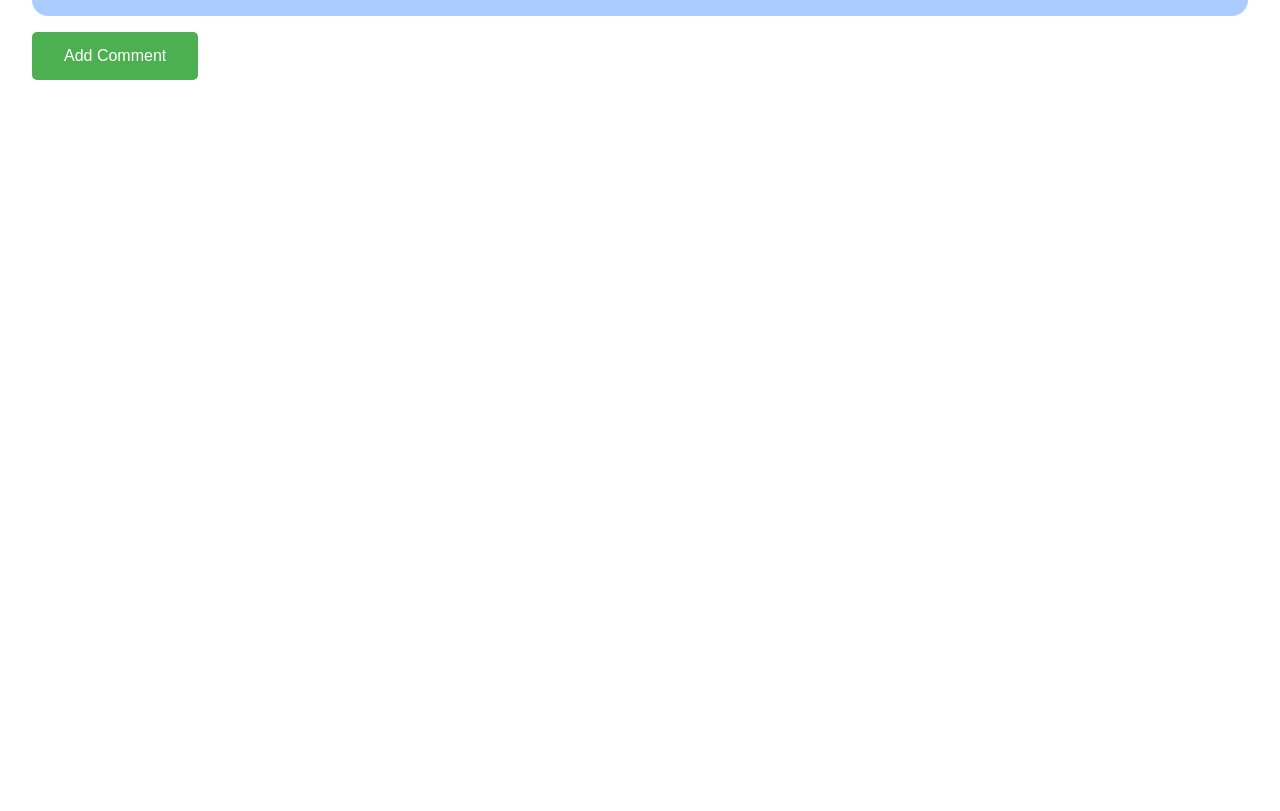
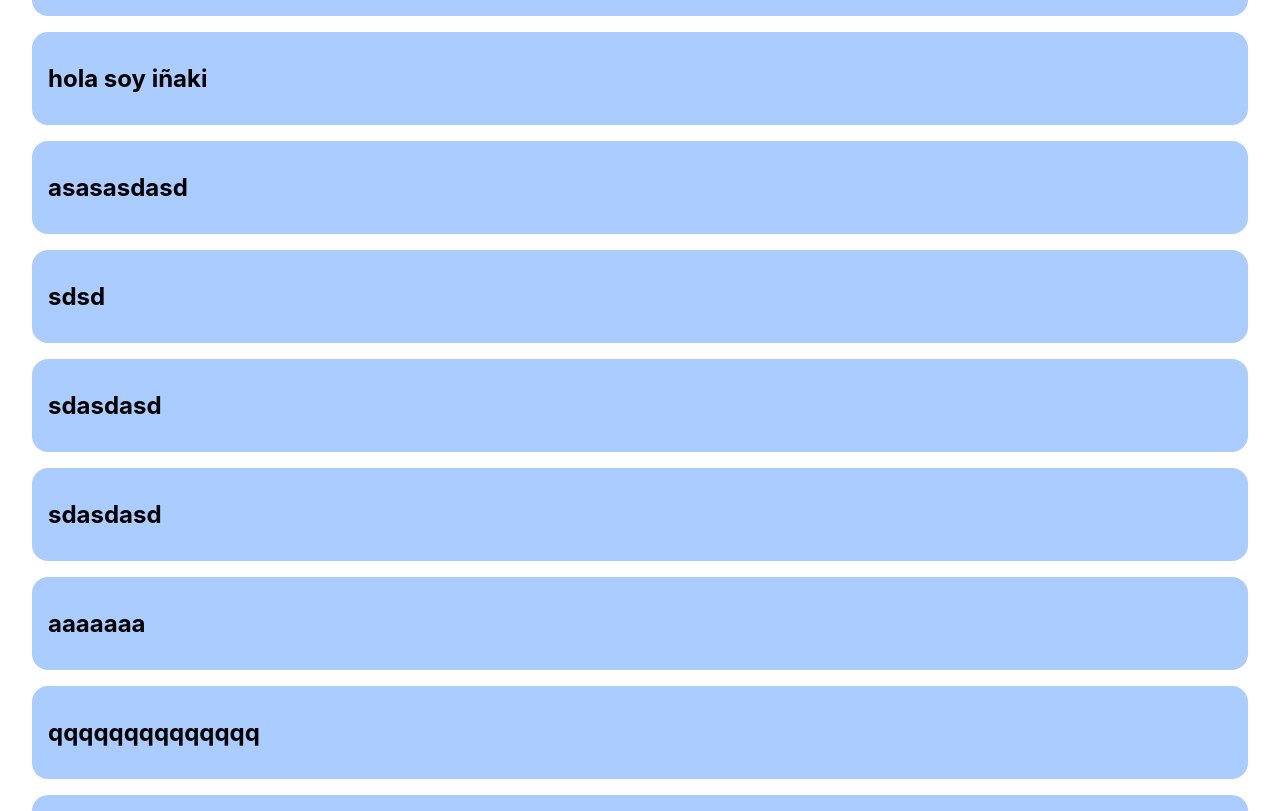
Before and after one commit to Fusuma-Tech/front-assesment, a React (Create React App) app: page /post/1 in a window 1280 px wide. Shown: the part 474-1285 px from the top of the page. Before the commit the page ends 800 px from the top, so only its background shows below. Built offline with nearby package versions, Linux system fonts and the light colour scheme; data requests are answered from the project's data file.

Commit message:
still need to take a look to the comments

```diff
--- a/db.json
+++ b/db.json
@@ -31,43 +31,50 @@
       "text": "Hardcoded comment for testing"
     },
     {
-      "user": "a",
-      "commentContent": "a",
+      "postId": 1,
+      "user": "iñaki",
+      "text": "hola soy iñaki",
       "id": 4
     },
     {
-      "user": "a",
-      "commentContent": "a",
+      "postId": 1,
+      "text": "asasasdasd",
+      "user": "sdasd",
       "id": 5
     },
     {
-      "user": "a",
-      "commentContent": "a",
+      "postId": 1,
+      "text": "sdsd",
+      "user": "sdsd",
       "id": 6
     },
     {
-      "user": "a",
-      "commentContent": "aasdassasdasdasdasd",
+      "postId": 1,
+      "text": "sdasdasd",
       "id": 7
     },
     {
-      "user": "hola",
-      "commentContent": "whaaat",
+      "postId": 1,
+      "text": "sdasdasd",
+      "user": "sdsd",
       "id": 8
     },
     {
-      "user": "hola",
-      "commentContent": "whaaat",
+      "postId": 1,
+      "text": "aaaaaaa",
+      "user": "aaaaaaaaa",
       "id": 9
     },
     {
-      "user": "hola",
-      "commentContent": "whaaat",
+      "postId": 1,
+      "user": "qqqqqqqq",
+      "text": "qqqqqqqqqqqqqq",
       "id": 10
     },
     {
-      "user": "hola",
-      "commentContent": "whaaat",
+      "postId": 1,
+      "user": "s",
+      "text": "3333",
       "id": 11
     }
   ]
--- a/src/components/AddCommentPopup.jsx
+++ b/src/components/AddCommentPopup.jsx
@@ -2,9 +2,11 @@ import React, { useState} from 'react';
 import '../styles/AddCommentPopup.css'
 import { postAllKinds } from '../services';
 
-export const AddCommentPopup = ({postId}) => {
+export const AddCommentPopup = ({postId,trigger}) => {
 
-    const [comment, setComment] = useState({})
+    const [comment, setComment] = useState({
+        postId:postId
+    })
 
     const handleCommentInput =(e)=>{
      setComment({
@@ -15,18 +17,19 @@ export const AddCommentPopup = ({postId}) => {
 
 
 
-    const addComment = event =>{
-        event.preventDefault();
+    const addComment = () =>{
+
         postAllKinds("comments", comment)
+
     }
 
     return (
         <div className="commentPopup">
             <form className="addCommentForm">
                 <h5>User</h5>
-                <input onChange={e => handleCommentInput(e)}  name='user' placeholder='User Name' type="text" className=" form-control" />
+                <input onChange={e => handleCommentInput(e)}  name='user' placeholder='User Name' type="text" className=" form-control" required/>
                 <h5>Comment</h5>
-                <textarea onChange={e => handleCommentInput(e)}  className="textarea  form-control" name="text" cols="30" rows="10"></textarea>
+                <textarea onChange={e => handleCommentInput(e)}  className="textarea  form-control" name="text" required></textarea>
                 <button onClick={ (event)=> addComment(event)} type='submit'> Send Comment</button>
             </form>
         </div>
--- a/src/components/CommentList.jsx
+++ b/src/components/CommentList.jsx
@@ -22,7 +22,7 @@ const Comment = ({ postId }) => {
 
   return (
     <div className="whole-comment-container">
-     {openCommentPopup&& <AddCommentPopup postId={postId}/>}
+     {openCommentPopup&& <AddCommentPopup postId={postId} trigger={handleCommentPopup}/>}
       {
         comments &&
         comments.map(comment => comment.postId == postId &&
```
